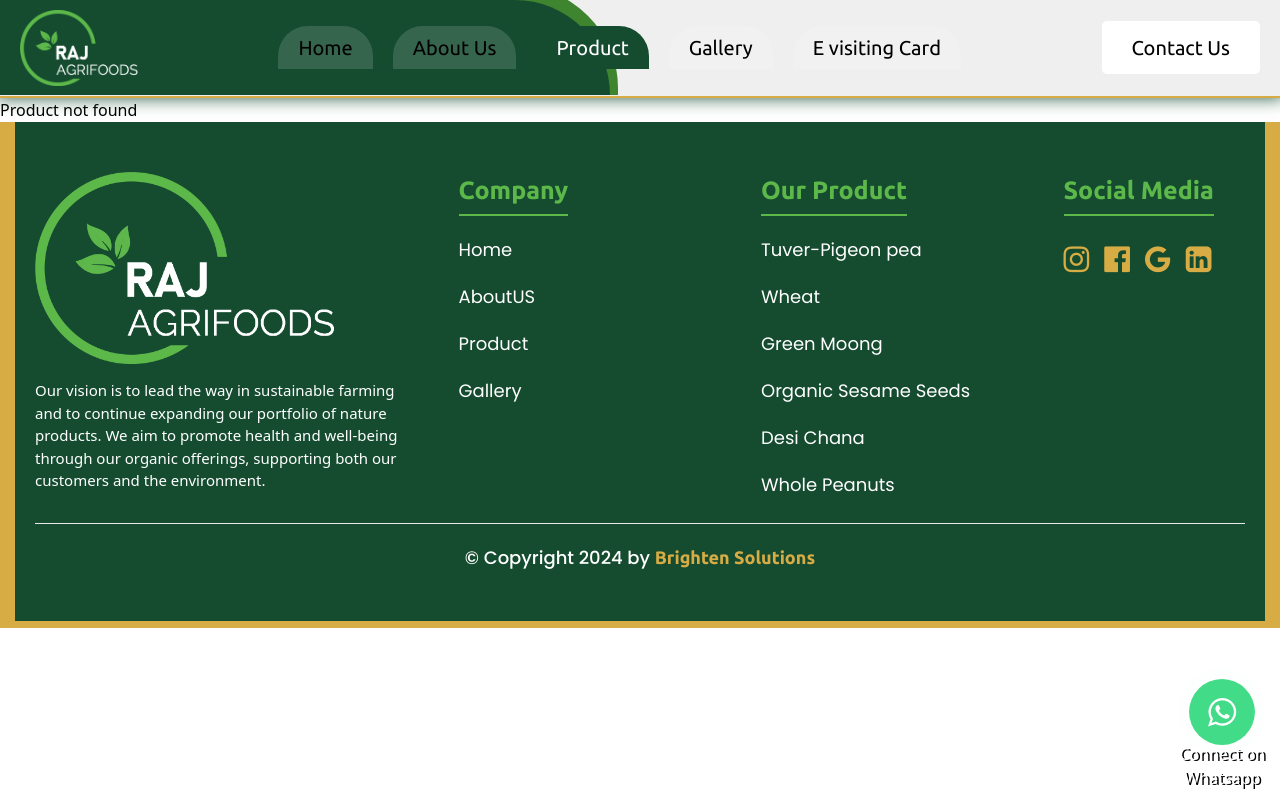
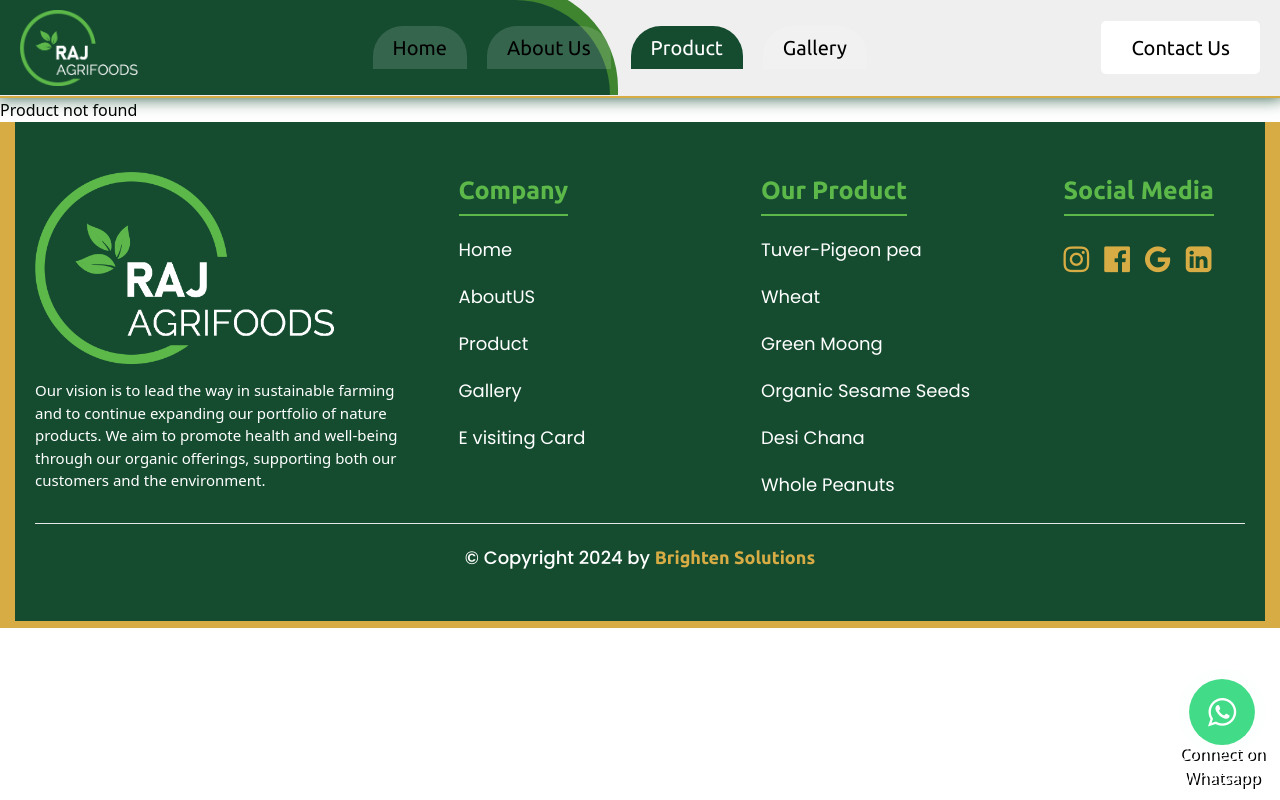
Before and after one commit to manthan3319/annmol, a React (Create React App) app: page /product/1 in a window 1280 px wide. Built offline with nearby package versions, Linux system fonts and the light colour scheme.

Commit message:
footer add link E visiting Card

```diff
--- a/src/components/Footer/Footer.jsx
+++ b/src/components/Footer/Footer.jsx
@@ -23,6 +23,11 @@
             id: 4,
             name: "Gallery",
             link: "/gallery"
+        },
+        {
+            id: 5,
+            name: "E visiting Card ",
+            link: "/ecard"
         },
     ];
 
@@ -57,6 +62,7 @@
             name: "Whole Peanuts",
             link: "/product"
         },
+
 
     ];
 
--- a/src/components/Navbar/Navbar.jsx
+++ b/src/components/Navbar/Navbar.jsx
@@ -16,7 +16,6 @@
         { id: 2, name: 'About Us', link: '/aboutus' },
         { id: 3, name: 'Product', link: '/product' },
         { id: 4, name: 'Gallery', link: '/gallery' },
-        { id: 5, name: 'E visiting Card ', link: '/ecard' },
     ];
 
     const handleLinkClick = () => {
```
